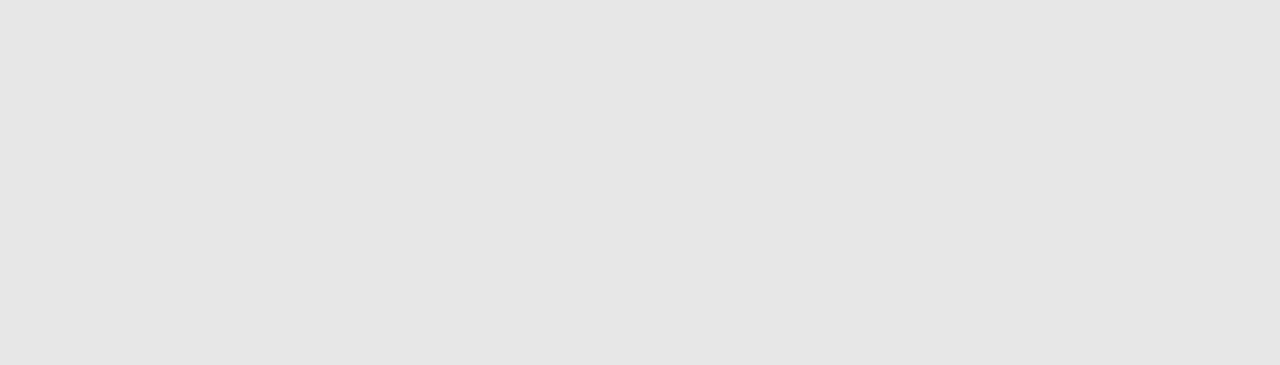
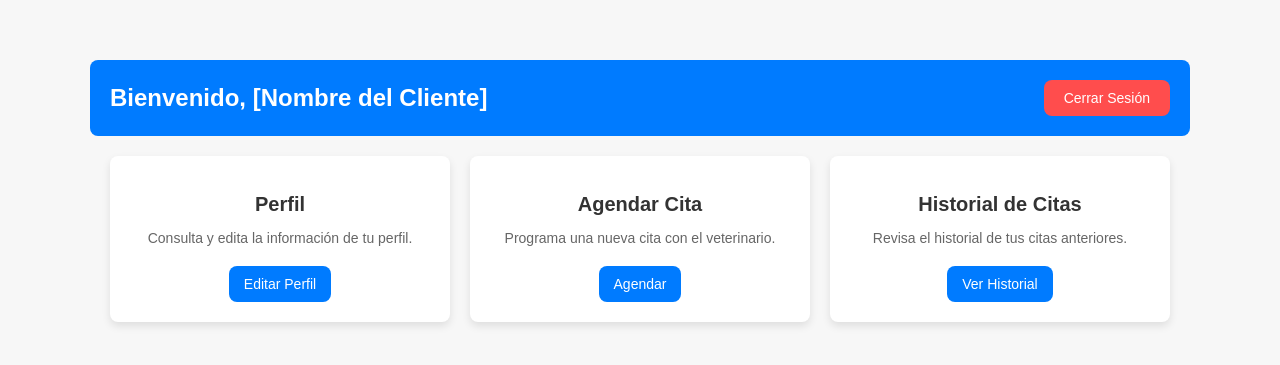
Before and after one commit to navia20/as-frontend-consultas-vet, a React (Create React App) app: page /dashboard in a window 1280 px wide. Before the commit this address had no page. Shown: the part 209-574 px from the top of the page. Built offline with nearby package versions, Linux system fonts and the light colour scheme.

Commit message:
dashboard cliente

```diff
--- a/src/App.tsx
+++ b/src/App.tsx
@@ -2,6 +2,7 @@ import React from 'react';
 import { BrowserRouter as Router, Routes, Route } from 'react-router-dom';
 import LoginForm from './components/Login/LoginForm';
 import RegisterForm from './components/Register/RegisterForm';
+import ClientDashboard from './components/Dashboard/Cliente/ClientDashboard';
 
 function App() {
   return (
@@ -9,6 +10,7 @@ function App() {
       <Routes>
         <Route path="/" element={<LoginForm />} />
         <Route path="/register" element={<RegisterForm />} />
+        <Route path="/dashboard" element={<ClientDashboard />} />
       </Routes>
     </Router>
   );
--- /dev/null
+++ b/src/components/Dashboard/Cliente/ClientDashboard.css
@@ -0,0 +1,87 @@
+body {
+  margin: 0;
+  font-family: 'Poppins', sans-serif;
+  background-color: #f7f7f7;
+}
+
+.dashboard-container {
+  display: flex;
+  flex-direction: column;
+  align-items: center;
+  padding: 20px;
+}
+
+.dashboard-header {
+  width: 100%;
+  background-color: #007bff;
+  color: white;
+  padding: 20px;
+  display: flex;
+  justify-content: space-between;
+  align-items: center;
+  border-radius: 8px;
+}
+
+.dashboard-header h1 {
+  margin: 0;
+  font-size: 24px;
+}
+
+.logout-button {
+  background-color: #ff4d4d;
+  color: white;
+  border: none;
+  padding: 10px 20px;
+  border-radius: 8px;
+  cursor: pointer;
+  font-size: 14px;
+  transition: background-color 0.3s ease;
+}
+
+.logout-button:hover {
+  background-color: #e60000;
+}
+
+.dashboard-main {
+  display: flex;
+  gap: 20px;
+  margin-top: 20px;
+  flex-wrap: wrap;
+  justify-content: center;
+}
+
+.dashboard-card {
+  background: white;
+  border-radius: 8px;
+  box-shadow: 0 4px 8px rgba(0, 0, 0, 0.1);
+  padding: 20px;
+  width: 300px;
+  text-align: center;
+}
+
+.dashboard-card h2 {
+  margin-bottom: 10px;
+  font-size: 20px;
+  color: #333;
+}
+
+.dashboard-card p {
+  margin-bottom: 20px;
+  font-size: 14px;
+  color: #666;
+}
+
+.dashboard-button {
+  background-color: #007bff;
+  color: white;
+  border: none;
+  padding: 10px 15px;
+  border-radius: 8px;
+  cursor: pointer;
+  font-size: 14px;
+  transition: background-color 0.3s ease;
+}
+
+.dashboard-button:hover {
+  background-color: #0056b3;
+}
--- /dev/null
+++ b/src/components/Dashboard/Cliente/ClientDashboard.tsx
@@ -0,0 +1,32 @@
+import React from 'react';
+import './ClientDashboard.css'; // Archivo CSS para estilos específicos
+
+const ClientDashboard: React.FC = () => {
+  return (
+    <div className="dashboard-container">
+      <header className="dashboard-header">
+        <h1>Bienvenido, [Nombre del Cliente]</h1>
+        <button className="logout-button">Cerrar Sesión</button>
+      </header>
+      <main className="dashboard-main">
+        <div className="dashboard-card">
+          <h2>Perfil</h2>
+          <p>Consulta y edita la información de tu perfil.</p>
+          <button className="dashboard-button">Editar Perfil</button>
+        </div>
+        <div className="dashboard-card">
+          <h2>Agendar Cita</h2>
+          <p>Programa una nueva cita con el veterinario.</p>
+          <button className="dashboard-button">Agendar</button>
+        </div>
+        <div className="dashboard-card">
+          <h2>Historial de Citas</h2>
+          <p>Revisa el historial de tus citas anteriores.</p>
+          <button className="dashboard-button">Ver Historial</button>
+        </div>
+      </main>
+    </div>
+  );
+};
+
+export default ClientDashboard;
--- a/src/components/Login/LoginForm.tsx
+++ b/src/components/Login/LoginForm.tsx
@@ -1,10 +1,12 @@
 import React, { useState } from 'react';
+import { useNavigate } from 'react-router-dom';
 import './LoginForm.css'; // Archivo CSS para estilos específicos
 
 const LoginForm: React.FC = () => {
   const [email, setEmail] = useState('');
   const [password, setPassword] = useState('');
   const [error, setError] = useState('');
+  const navigate = useNavigate();
 
   const handleSubmit = (e: React.FormEvent) => {
     e.preventDefault();
@@ -16,6 +18,7 @@ const LoginForm: React.FC = () => {
 
     console.log('Iniciando sesión con:', { email, password });
     setError('');
+    navigate('/dashboard'); // Redirige al dashboard
   };
 
   return (
```
